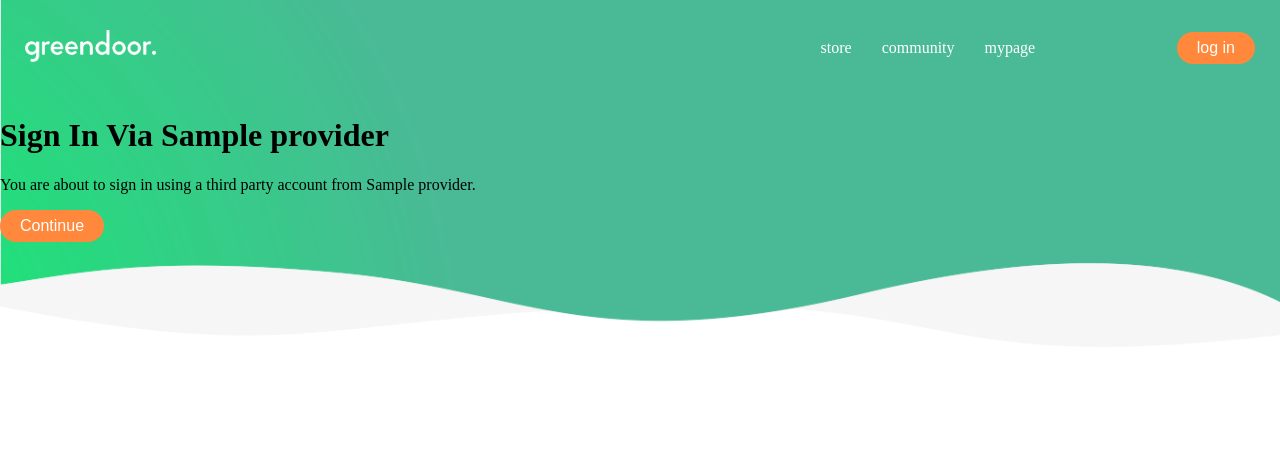
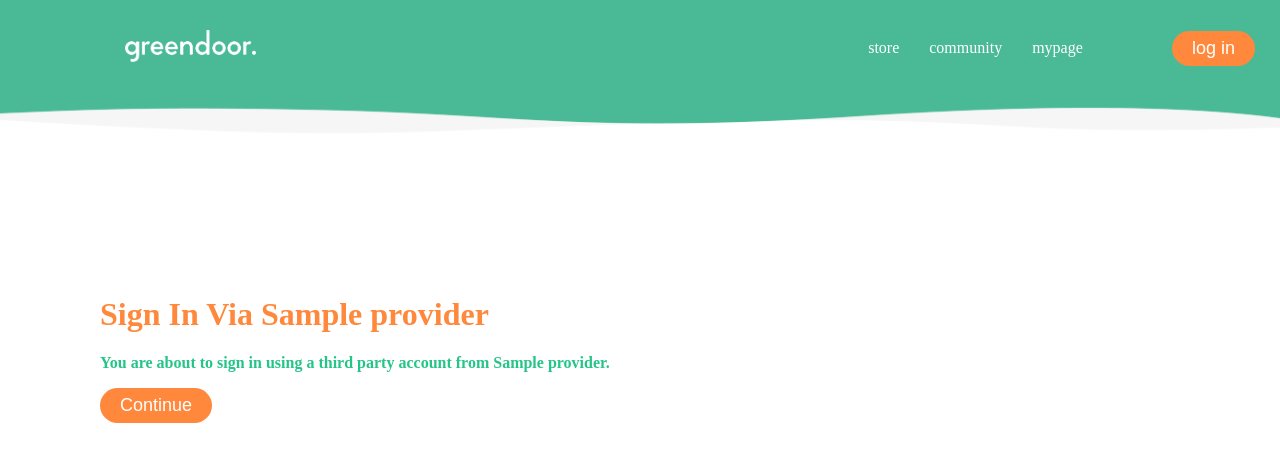
Before and after one commit to 4-tune-studio/greendoor, a Django app: template templates/socialaccount/login.html in a window 1280 px wide. Shown: the top 462 px of the page. Run offline with Django 4.2, Linux system fonts and the light colour scheme; the template is opened without the code that fills it: most values are stand-ins (such as "Sample title", 1, 10 or a date in 2020); some libraries are stand-ins or nearby versions; some web fonts are replaced.

Commit message:
카카오 회원가입 commit

```diff
--- /dev/null
+++ b/static/css/kakao.css
@@ -0,0 +1,35 @@
+
+
+body{
+    margin-left: 100px;
+}
+
+.signup {
+    width: 800px;
+    border: white 1px solid;
+    background-color: white;
+    border-radius: 30px;
+    margin-top: 30px;
+
+}
+
+h1 {
+    color: #ff883c;
+    margin-top: 200px;
+}
+
+p {
+    color: #24c587;
+    font-weight: bold;
+}
+
+input {
+    margin-bottom: 20px;
+    border: #d7d7d7 2px solid;
+    border-radius: 20px;
+    padding: 5px 5px;
+}
+
+button {
+    color: white;
+}
--- a/templates/account/base.html
+++ b/templates/account/base.html
@@ -4,7 +4,12 @@
   <head>
     <meta charset="UTF-8">
     <title>{% block head_title %}{% endblock %}</title>
-    <link href="/static/css/indexbase.css" rel="stylesheet" type="text/css">
+
+    {% block static %}
+    <link href="/static/css/detailbase.css" rel="stylesheet" type="text/css">
+    <link href="/static/css/kakao.css" rel="stylesheet">
+    <link href="http://cdn.jsdelivr.net/gh/sunn-us/SUIT/fonts/static/woff2/SUIT.css" rel="stylesheet">
+    {% endblock static %}
     <script src="https://kit.fontawesome.com/6bc056fb5e.js" crossorigin="anonymous"></script>
     <script defer src="/static/js/index.js"></script>
     {% block extra_head %}
```
